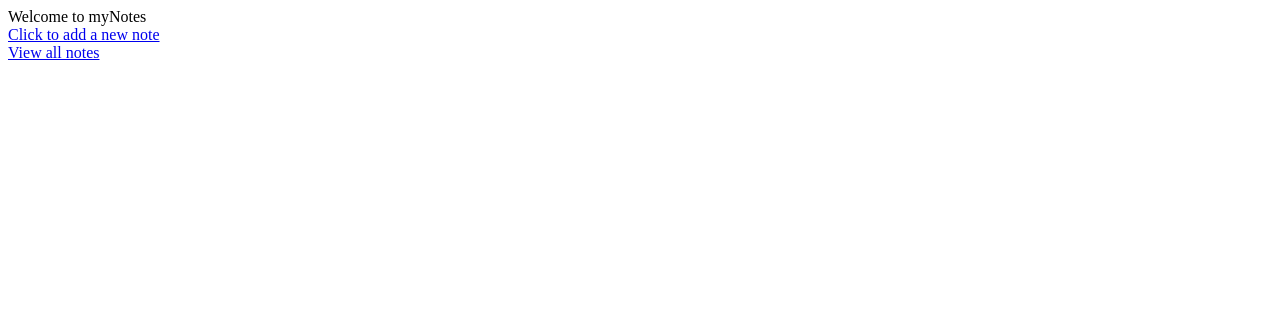
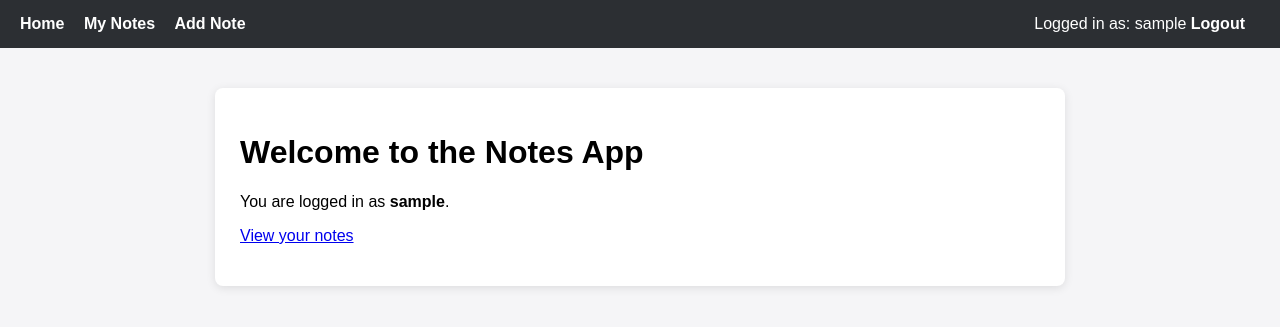
Before and after one commit to Swunna4100/Notes-application, a Flask app: page / in a window 1280 px wide. Shown: the top 327 px of the page. Run offline with Flask 3, Linux system fonts and the light colour scheme; the visitor is signed in with stand-in values (Sample User, id 1).

Commit message:
Styling try

```diff
--- a/static/main.css
+++ b/static/main.css
@@ -1,49 +1,35 @@
 body {
-  font-family: Arial, sans-serif;
-  max-width: 800px;
-  margin: auto;
-  padding: 20px;
-  background-color: #f5f5f5;
+    margin: 0;
+    background: #f5f5f7;
+    font-family: Arial, sans-serif;
 }
 
-nav {
-  margin-bottom: 20px;
+/* NAVBAR */
+.navbar {
+    display: flex;
+    justify-content: space-between;
+    align-items: center;
+    padding: 15px 20px;
+    background: #2c2f33;
+    color: white;
 }
 
-nav a, nav button {
-  margin-right: 10px;
-  text-decoration: none;
-  padding: 5px 10px;
-  border: none;
-  border-radius: 5px;
-  background-color: #007bff;
-  color: white;
-  cursor: pointer;
+.navbar a {
+    color: white;
+    text-decoration: none;
+    margin-right: 15px;
+    font-weight: bold;
 }
 
-nav button:hover, nav a:hover {
-  background-color: #0056b3;
+.navbar a:hover {
+    text-decoration: underline;
 }
 
-ul.flashes {
-  list-style: none;
-  padding: 0;
+.content {
+    max-width: 800px;
+    margin: 40px auto;
+    background: white;
+    padding: 25px;
+    border-radius: 8px;
+    box-shadow: 0 2px 10px rgba(0,0,0,0.1);
 }
-
-ul.flashes li {
-  padding: 10px;
-  margin-bottom: 10px;
-  border-radius: 5px;
-}
-
-ul.flashes li.success {
-  background-color: #d4edda;
-  color: #155724;
-}
-
-ul.flashes li.error {
-  background-color: #f8d7da;
-  color: #721c24;
-}
-
-form in
--- a/templates/base.html
+++ b/templates/base.html
@@ -2,9 +2,39 @@
 <html lang="en">
 <head>
     <meta charset="UTF-8">
-   <title>{% block title %}  base {% endblock %}</title>
+    <meta name="viewport" content="width=device-width, initial-scale=1.0">
+
+    <title>{% block title %}Notes App{% endblock %}</title>
+
+    <!-- Link to CSS -->
+    <link rel="stylesheet" href="{{ url_for('static', filename='main.css') }}">
 </head>
+
 <body>
+
+    <!-- NAVBAR -->
+    <nav class="navbar">
+        <div class="nav-left">
+            <a href="{{ url_for('home') }}">Home</a>
+
+            {% if current_user.is_authenticated %}
+                <a href="{{ url_for('view_notes') }}">My Notes</a>
+                <a href="{{ url_for('add_note') }}">Add Note</a>
+            {% endif %}
+        </div>
+
+        <div class="nav-right">
+            {% if current_user.is_authenticated %}
+                <span>Logged in as: {{ current_user.username }}</span>
+                <a href="{{ url_for('logout') }}">Logout</a>
+            {% else %}
+                <a href="{{ url_for('login') }}">Login</a>
+                <a href="{{ url_for('register') }}">Register</a>
+            {% endif %}
+        </div>
+    </nav>
+
+    <!-- FLASH MESSAGES -->
     {% with messages = get_flashed_messages() %}
         {% if messages %}
             <script>
@@ -15,7 +45,11 @@
         {% endif %}
     {% endwith %}
 
+    <!-- Page content -->
+    <div class="content">
+        {% block content %}
+        {% endblock %}
+    </div>
 
-  {% block content %} {% endblock %}
 </body>
 </html>
--- a/templates/home.html
+++ b/templates/home.html
@@ -1,12 +1,14 @@
-<!DOCTYPE html>
-<html lang="en">
-<head>
-    <meta charset="UTF-8">
-    <meta name="viewport" content="width=device-width, initial-scale=1.0">
-    <title> Home Page </title>
-</head> Welcome to myNotes  <br>
-<body>
-    <a href = "{{ url_for('add_note') }}"> Click to add a new note</a> <br>
-    <a href = "{{ url_for('view_notes') }}"> View all notes</a> <br>
-</body>
-</html>
+{% extends "base.html" %}
+
+{% block title %}Home{% endblock %}
+
+{% block content %}
+<h1>Welcome to the Notes App</h1>
+
+{% if current_user.is_authenticated %}
+    <p>You are logged in as <strong>{{ current_user.username }}</strong>.</p>
+    <p><a href="{{ url_for('view_notes') }}">View your notes</a></p>
+{% else %}
+    <p><a href="{{ url_for('login') }}">Login</a> or <a href="{{ url_for('register') }}">Register</a></p>
+{% endif %}
+{% endblock %}
```
Lines whose indentation alone changed are shown as unchanged.
